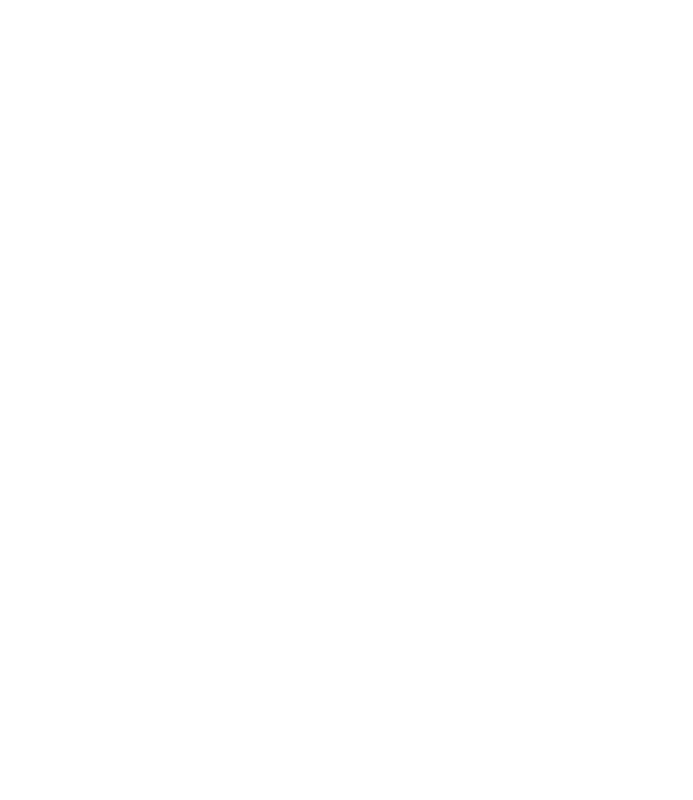
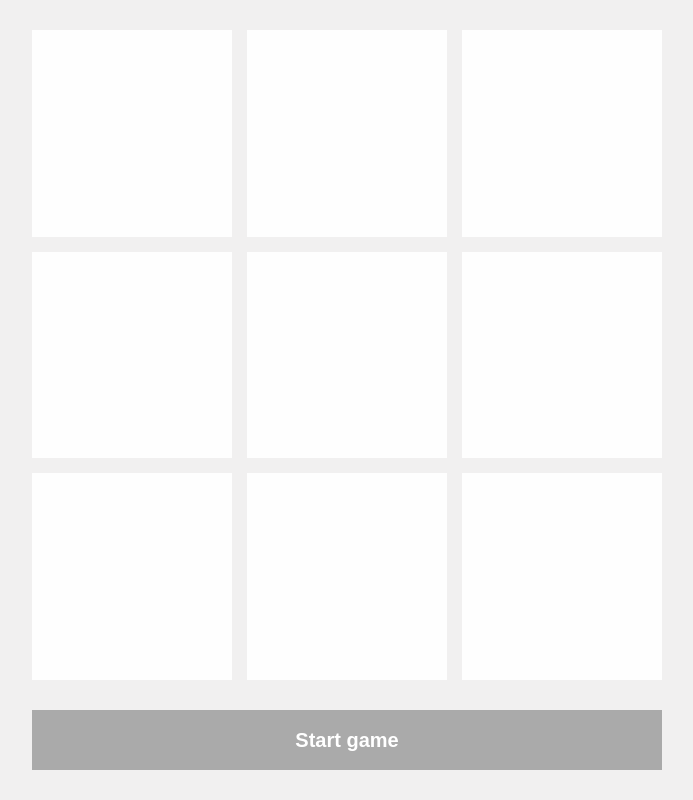
Before and after one commit to rafal-markowski/vanilla-tic-tac-toe, a website built with webpack: page src/pages/index.html in a window 1280 px wide. Shown: the whole page, without its empty margins (293-986 px from the left). Built offline with nearby package versions, Linux system fonts and the light colour scheme.

Commit message:
Podstawowy wygląd gry

```diff
--- a/src/pages/index.html
+++ b/src/pages/index.html
@@ -5,8 +5,22 @@
     <meta name="viewport" content="width=device-width, initial-scale=1.0">
     <meta http-equiv="X-UA-Compatible" content="ie=edge">
     <title>Vanilla | Tic Tac Toe</title>
+    <link rel="stylesheet" href="https://use.fontawesome.com/releases/v5.6.3/css/all.css" integrity="sha384-UHRtZLI+pbxtHCWp1t77Bi1L4ZtiqrqD80Kn4Z8NTSRyMA2Fd33n5dQ8lWUE00s/" crossorigin="anonymous">
 </head>
 <body>
-
+    <div class="container">
+        <div class="game">
+            <div class="game__field" data-number="1"></div>
+            <div class="game__field" data-number="2"></div>
+            <div class="game__field" data-number="3"></div>
+            <div class="game__field" data-number="4"></div>
+            <div class="game__field" data-number="5"></div>
+            <div class="game__field" data-number="6"></div>
+            <div class="game__field" data-number="7"></div>
+            <div class="game__field" data-number="8"></div>
+            <div class="game__field" data-number="9"></div>
+        </div>
+        <button class="start-btn">Start game</button>
+    </div>
 </body>
 </html>
--- a/src/styles/main.scss
+++ b/src/styles/main.scss
@@ -0,0 +1,95 @@
+body {
+    margin: 0;
+    padding: 0;
+    background: #f1f0f0;
+    font-family: sans-serif;
+}
+
+* {
+    box-sizing: border-box;
+}
+
+.container {
+    display: flex;
+    justify-content: center;
+    flex-direction: column;
+    height: 100vh;
+    width: 300px;
+    padding: 30px 10px;
+    margin: 0 auto;
+}
+
+.game {
+    display: grid;
+    grid-template-columns: repeat(3, 1fr);
+    grid-template-rows: repeat(3, 1fr);
+    grid-gap: 15px;
+    flex-basis: 300px;
+    font-size: 25px;
+
+    &--start {
+        .game__field {
+            &:hover {
+                background: #aaa;
+            }
+        }
+    }
+
+    &__field {
+        display: flex;
+        justify-content: center;
+        align-items: center;
+        background: #fefefe;
+
+        &--winner {
+            background: #aaa !important;
+        }
+    }
+}
+
+.start-btn {
+    display: block;
+    width: 100%;
+    flex: 0 0 45px;
+    margin-top: 30px;
+    font-weight: bold;
+    font-size: 20px;
+    border: none;
+    background: #aaa;
+    color: #ffffff;
+}
+
+@media (min-width: 500px) {
+    .container {
+        width: 400px;
+    }
+
+    .game {
+        flex-basis: 400px;
+    }
+}
+
+@media (min-width: 650px) {
+    .container {
+        width: 500px;
+    }
+
+    .game {
+        flex-basis: 500px;
+        font-size: 35px;
+    }
+
+    .start-btn {
+        flex-basis: 60px;
+    }
+}
+
+@media (min-width: 1200px) {
+    .container {
+        width: 650px;
+    }
+
+    .game {
+        flex-basis: 650px;
+    }
+}
--- a/tsconfig.json
+++ b/tsconfig.json
@@ -5,6 +5,7 @@
       "module": "es6",
       "target": "es5",
       "jsx": "react",
-      "allowJs": true
+      "allowJs": true,
+      "lib": ["es6", "dom", "es2017"]
     }
 }
```
